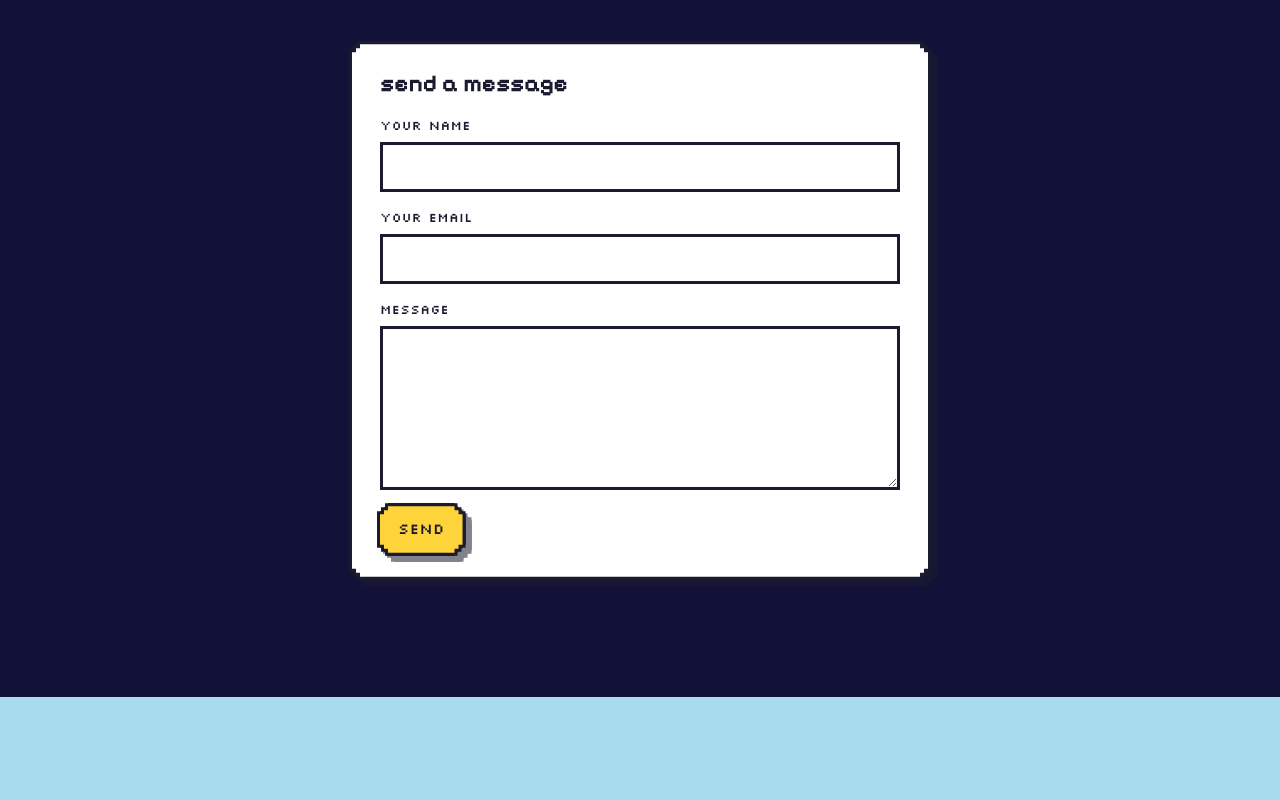
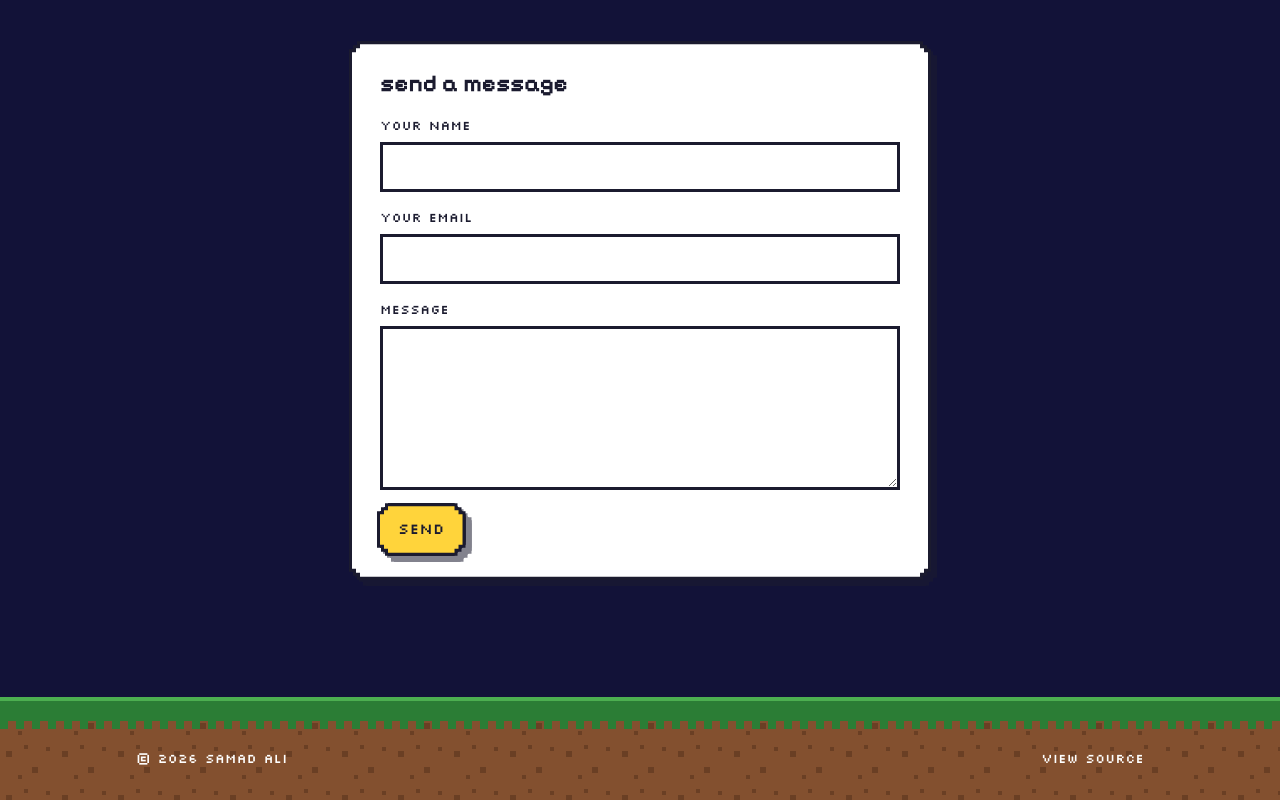
Before and after one commit to samad-a/portfolio-site, a Next.js app: page / in a window 1280 px wide. Shown: the part 3581-4381 px from the top of the page. Before the commit the page ends 4278 px from the top, so only its background shows below. Built offline with nearby package versions, Linux system fonts and the light colour scheme.

Commit message:
feat(footer): add grass and dirt ground footer
Combines:
- feat(footer): add grass and dirt ground footer
- test(contact): check form validation end to end

```diff
--- a/app/layout.tsx
+++ b/app/layout.tsx
@@ -1,5 +1,6 @@
 import type { Metadata } from "next";
 import { SiteHeader } from "@/components/nav/site-header";
+import { SiteFooter } from "@/components/site-footer";
 import { pixelifySans, silkscreen } from "./fonts";
 import "./globals.css";
 
@@ -32,6 +33,7 @@ export default function RootLayout({
         </a>
         <SiteHeader />
         {children}
+        <SiteFooter />
       </body>
     </html>
   );
--- /dev/null
+++ b/components/site-footer.tsx
@@ -0,0 +1,16 @@
+import { contact } from "@/lib/contact";
+
+// The ground the whole page stands on: a strip of grass over dirt.
+export function SiteFooter() {
+  return (
+    <footer className="bg-dirt dirt-texture text-paper">
+      <div aria-hidden="true" className="grass-edge h-6 bg-grass" />
+      <div className="mx-auto flex max-w-page flex-wrap justify-between gap-x-6 gap-y-2.5 px-4 pt-7 pb-8 font-label text-[13px] tracking-wide">
+        <span>© {new Date().getFullYear()} Samad Ali</span>
+        <a href={`${contact.github}/portfolio-site`} className="text-paper">
+          view source
+        </a>
+      </div>
+    </footer>
+  );
+}
```
Also changed, not shown: 2 other files (tests, documents, lock files or other folders).
